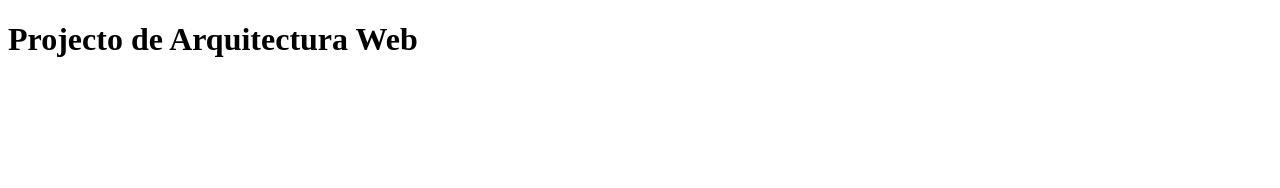
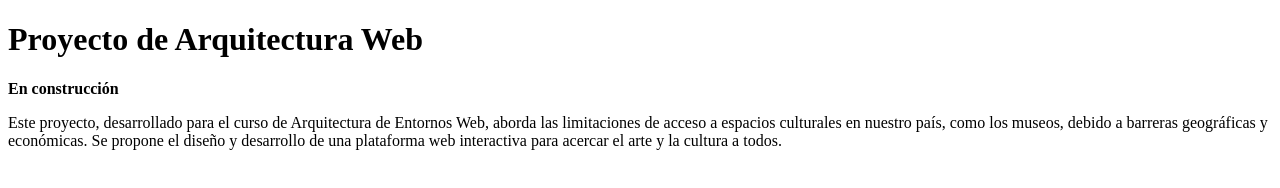
Before and after one commit to betoprohome/website-curso-arquitectura-web, a plain HTML site: page public/index.html in a window 1280 px wide. Drawn offline with Linux system fonts and the light colour scheme.

Commit message:
Agreganndo nota de "En construcción" de sitios wen

```diff
--- a/public/index.html
+++ b/public/index.html
@@ -6,6 +6,10 @@
     <title>Curso de Arquirtectura Web</title>
   </head>
   <body>
-      <h1>Projecto de Arquitectura Web</h1>
+      <h1>Proyecto de Arquitectura Web</h1>
+      <p><b>En construcción</b></p>
+      <p>
+      Este proyecto, desarrollado para el curso de Arquitectura de Entornos Web, aborda las limitaciones de acceso a espacios culturales en nuestro país, como los museos, debido a barreras geográficas y económicas. Se propone el diseño y desarrollo de una plataforma web interactiva para acercar el arte y la cultura a todos.
+      </p>
   </body>
 </html>
```
